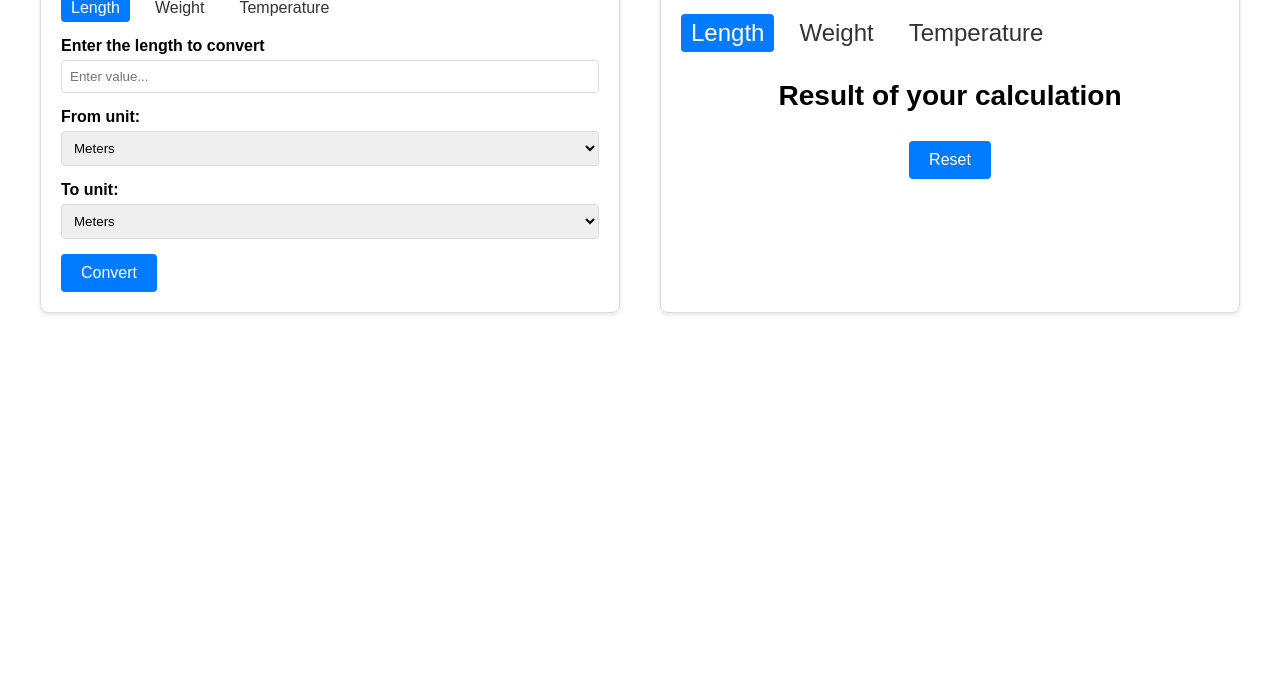
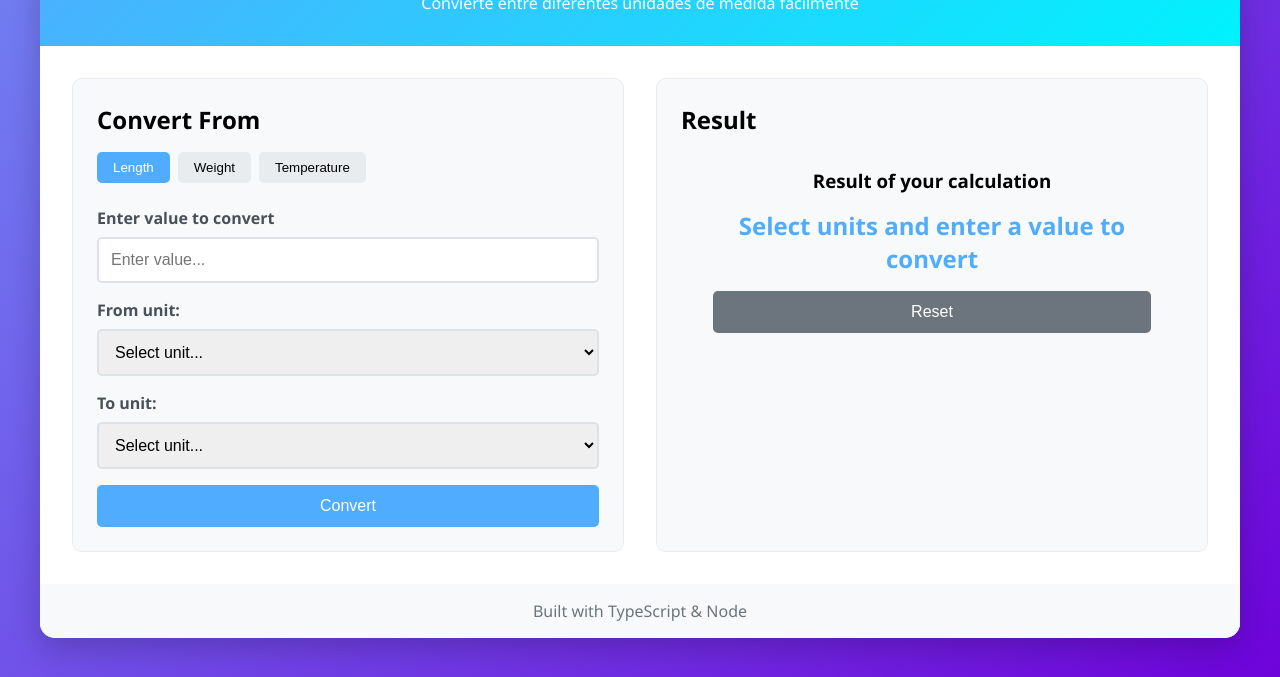
Before and after one commit to josuelandero13/backend-projects, a website with bundled scripts: page unit-converter/public/index.html in a window 1280 px wide. Shown: the part 203-880 px from the top of the page. Before the commit the page ends 800 px from the top, so only its background shows below. Built offline with nearby package versions, Linux system fonts and the light colour scheme.

Commit message:
UI Improvement

```diff
--- /dev/null
+++ b/unit-converter/public/css/styles.css
@@ -0,0 +1,242 @@
+* {
+  margin: 0;
+  padding: 0;
+  box-sizing: border-box;
+}
+
+body {
+  font-family: 'Segoe UI', Tahoma, Geneva, Verdana, sans-serif;
+  background: linear-gradient(135deg, #7189f3 0%, #6e03da 100%);
+  min-height: 100vh;
+  padding: 20px;
+  margin-top: 80px;
+}
+
+.container {
+  max-width: 1200px;
+  margin: 0 auto;
+  background: white;
+  border-radius: 15px;
+  box-shadow: 0 10px 30px rgba(0, 0, 0, 0.2);
+  overflow: hidden;
+}
+
+header {
+  background: linear-gradient(135deg, #4facfe 0%, #00f2fe 100%);
+  color: white;
+  padding: 2rem;
+  text-align: center;
+}
+
+header h1 {
+  font-size: 2.5rem;
+  margin-bottom: 0.5rem;
+}
+
+.converter-container {
+  display: grid;
+  grid-template-columns: 1fr 1fr;
+  gap: 2rem;
+  padding: 2rem;
+}
+
+.converter-section {
+  background: #f8f9fa;
+  padding: 1.5rem;
+  border-radius: 10px;
+  border: 1px solid #e9ecef;
+}
+
+.from-section-title {
+  margin-bottom: 1rem;
+}
+
+.category-tabs {
+  display: flex;
+  gap: 0.5rem;
+  margin-bottom: 1.5rem;
+}
+
+.tab {
+  padding: 0.5rem 1rem;
+  border: none;
+  border-radius: 5px;
+  background: #e9ecef;
+  cursor: pointer;
+  transition: all 0.3s ease;
+}
+
+.tab.active {
+  background: #4facfe;
+  color: white;
+}
+
+.tab:hover {
+  background: #dee2e6;
+}
+
+.tab.active:hover {
+  background: #3b9af0;
+}
+
+.input-group {
+  margin-bottom: 1rem;
+}
+
+label {
+  display: block;
+  margin-bottom: 0.5rem;
+  font-weight: 600;
+  color: #495057;
+}
+
+input,
+select {
+  width: 100%;
+  padding: 0.75rem;
+  border: 2px solid #dee2e6;
+  border-radius: 5px;
+  font-size: 1rem;
+}
+
+input:focus,
+select:focus {
+  outline: none;
+  border-color: #4facfe;
+}
+
+.error-message {
+  color: #dc3545;
+  font-size: 0.875rem;
+  margin-top: 0.25rem;
+  display: block;
+}
+
+.btn-primary,
+.btn-secondary {
+  padding: 0.75rem 1.5rem;
+  border: none;
+  border-radius: 5px;
+  cursor: pointer;
+  font-size: 1rem;
+  transition: all 0.3s ease;
+  width: 100%;
+}
+
+.btn-primary {
+  background: #4facfe;
+  color: white;
+}
+
+.btn-primary:hover:not(:disabled) {
+  background: #3b9af0;
+}
+
+.btn-primary:disabled {
+  background: #6c757d;
+  cursor: not-allowed;
+}
+
+.btn-secondary {
+  background: #6c757d;
+  color: white;
+}
+
+.btn-secondary:hover {
+  background: #5a6268;
+}
+
+.result-display {
+  text-align: center;
+  padding: 2rem;
+}
+
+.conversion-result {
+  font-size: 1.5rem;
+  font-weight: bold;
+  color: #4facfe;
+  margin: 1rem 0;
+  min-height: 60px;
+  display: flex;
+  align-items: center;
+  justify-content: center;
+}
+
+.loading {
+  position: fixed;
+  top: 0;
+  left: 0;
+  right: 0;
+  bottom: 0;
+  background: rgba(0, 0, 0, 0.7);
+  display: flex;
+  flex-direction: column;
+  align-items: center;
+  justify-content: center;
+  color: white;
+  z-index: 1000;
+}
+
+.spinner {
+  width: 40px;
+  height: 40px;
+  border: 4px solid #f3f3f3;
+  border-top: 4px solid #4facfe;
+  border-radius: 50%;
+  animation: spin 1s linear infinite;
+  margin-bottom: 1rem;
+}
+
+@keyframes spin {
+  0% {
+    transform: rotate(0deg);
+  }
+
+  100% {
+    transform: rotate(360deg);
+  }
+}
+
+.toast {
+  position: fixed;
+  top: 20px;
+  right: 20px;
+  background: #dc3545;
+  color: white;
+  padding: 1rem;
+  border-radius: 5px;
+  display: flex;
+  align-items: center;
+  gap: 1rem;
+  z-index: 1001;
+}
+
+.toast button {
+  background: none;
+  border: none;
+  color: white;
+  font-size: 1.2rem;
+  cursor: pointer;
+}
+
+.hidden {
+  display: none !important;
+}
+
+footer {
+  text-align: center;
+  padding: 1rem;
+  background: #f8f9fa;
+  color: #6c757d;
+}
+
+/* Responsive */
+@media (max-width: 768px) {
+  .converter-container {
+    grid-template-columns: 1fr;
+  }
+
+  header h1 {
+    font-size: 2rem;
+  }
+}
--- a/unit-converter/public/css/styrles.css
+++ /dev/null
@@ -1,71 +0,0 @@
-body {
-  font-family: Arial, sans-serif;
-  max-width: 1200px;
-  margin: 0 auto;
-  padding: 20px;
-}
-
-.converter-container {
-  display: flex;
-  gap: 40px;
-  margin-top: 30px;
-}
-
-.converter-section {
-  flex: 1;
-  padding: 20px;
-  border: 1px solid #ddd;
-  border-radius: 8px;
-  box-shadow: 0 2px 4px rgba(0, 0, 0, 0.1);
-}
-
-.unit-tabs {
-  display: flex;
-  gap: 15px;
-  margin: 15px 0;
-}
-
-.unit-tabs a {
-  text-decoration: none;
-  color: #333;
-  padding: 5px 10px;
-  border-radius: 4px;
-}
-
-.unit-tabs a.active {
-  background-color: #007bff;
-  color: white;
-}
-
-.input-group {
-  margin-bottom: 15px;
-}
-
-label {
-  display: block;
-  margin-bottom: 5px;
-  font-weight: bold;
-}
-
-input[type="text"],
-select {
-  width: 100%;
-  padding: 8px;
-  border: 1px solid #ddd;
-  border-radius: 4px;
-  box-sizing: border-box;
-}
-
-button {
-  background-color: #007bff;
-  color: white;
-  border: none;
-  padding: 10px 20px;
-  border-radius: 4px;
-  cursor: pointer;
-  font-size: 16px;
-}
-
-button:hover {
-  background-color: #0056b3;
-}
--- a/unit-converter/public/index.html
+++ b/unit-converter/public/index.html
@@ -4,72 +4,82 @@
     <meta charset="UTF-8" />
     <meta name="viewport" content="width=device-width, initial-scale=1.0" />
     <title>Unit Converter | Josue Alandero</title>
-    <link rel="stylesheet" href="css/styrles.css" />
+    <link rel="stylesheet" href="css/styles.css" />
   </head>
   <body>
+    <div class="container">
+      <header>
         <h1>Unit Converter</h1>
+        <p>Convierte entre diferentes unidades de medida fácilmente</p>
+      </header>
 
-    <div class="converter-container">
-      <!-- First Section -->
+      <main class="converter-container">
         <div class="converter-section">
-        <h2>Convert From</h2>
+          <h2 class="from-section-title">Convert From</h2>
 
-        <div class="unit-tabs">
-          <a href="#" class="active">Length</a>
-          <a href="#">Weight</a>
-          <a href="#">Temperature</a>
+          <div class="category-tabs">
+            <button class="tab active" data-category="length">Length</button>
+            <button class="tab" data-category="weight">Weight</button>
+            <button class="tab" data-category="temperature">Temperature</button>
           </div>
 
           <div class="input-group">
-          <label for="value-input">Enter the length to convert</label>
-          <input type="text" id="value-input" placeholder="Enter value..." />
+            <label for="value-input">Enter value to convert</label>
+            <input
+              type="number"
+              id="value-input"
+              placeholder="Enter value..."
+              step="any"
+            />
+            <span class="error-message" id="value-error"></span>
           </div>
 
           <div class="input-group">
             <label for="from-unit">From unit:</label>
             <select id="from-unit">
-            <option value="meters">Meters</option>
-            <option value="kilometers">Kilometers</option>
-            <option value="miles">Miles</option>
-            <option value="feet">Feet</option>
-            <option value="inches">Inches</option>
+              <option value="">Select unit...</option>
             </select>
+            <span class="error-message" id="from-unit-error"></span>
           </div>
 
           <div class="input-group">
             <label for="to-unit">To unit:</label>
             <select id="to-unit">
-            <option value="meters">Meters</option>
-            <option value="kilometers">Kilometers</option>
-            <option value="miles">Miles</option>
-            <option value="feet">Feet</option>
-            <option value="inches">Inches</option>
+              <option value="">Select unit...</option>
             </select>
+            <span class="error-message" id="to-unit-error"></span>
           </div>
 
-        <button id="convert-btn">Convert</button>
+          <button id="convert-btn" class="btn-primary">Convert</button>
         </div>
 
-      <!-- Second Section -->
         <div class="converter-section">
           <h2>Result</h2>
-        <div
-          id="result"
-          style="font-size: 24px; text-align: center; margin: 40px 0"
-        >
-          <div class="unit-tabs">
-            <a href="#" class="active">Length</a>
-            <a href="#">Weight</a>
-            <a href="#">Temperature</a>
+          <div id="result-display" class="result-display">
+            <div class="result-content">
+              <h3>Result of your calculation</h3>
+              <div id="conversion-result" class="conversion-result">
+                <p>Select units and enter a value to convert</p>
               </div>
-
-          <div>
-            <h3>Result of your calculation</h3>
-            <p></p>
-            <button>Reset</button>
+              <button id="reset-btn" class="btn-secondary">Reset</button>
             </div>
           </div>
         </div>
+      </main>
+
+      <footer>
+        <p>Built with TypeScript & Node</p>
+      </footer>
+    </div>
+
+    <div id="loading" class="loading hidden">
+      <div class="spinner"></div>
+      <p>Converting...</p>
+    </div>
+
+    <div id="error-toast" class="toast hidden">
+      <span id="toast-message"></span>
+      <button onclick="hideToast()">×</button>
     </div>
 
     <script type="module" src="js/app.js"></script>
--- a/unit-converter/src/core/converters/converterFactory.ts
+++ b/unit-converter/src/core/converters/converterFactory.ts
@@ -53,7 +53,7 @@ export class ConverterFactory {
 
       return converter.getUnitInfo(unit as any);
     } catch (error: any) {
-      throw new Error(`Error obteniendo información: ${error.message}`);
+      throw new Error(`Error getting unit info: ${error.message}`);
     }
   }
 
--- a/unit-converter/src/server.ts
+++ b/unit-converter/src/server.ts
@@ -1,6 +1,6 @@
 import http from "node:http";
 import converter from "./main";
-import { PORT } from "./utils/const";
+import { PORT } from "./config/const";
 import { ConversionResult } from "./core/types/units";
 
 const server = http.createServer((request, response) => {
--- a/unit-converter/tsconfig.json
+++ b/unit-converter/tsconfig.json
@@ -12,7 +12,8 @@
     "forceConsistentCasingInFileNames": true,
     "declaration": true,
     "declarationMap": true,
-    "sourceMap": true
+    "sourceMap": true,
+    "ignoreDeprecations": "6.0"
   },
   "include": ["src/**/*"],
   "exclude": ["node_modules", "dist"]
```
Also changed, not shown: unit-converter/src/config/const.ts (renamed from unit-converter/src/utils/const.ts). Lines whose indentation alone changed are shown as unchanged.
